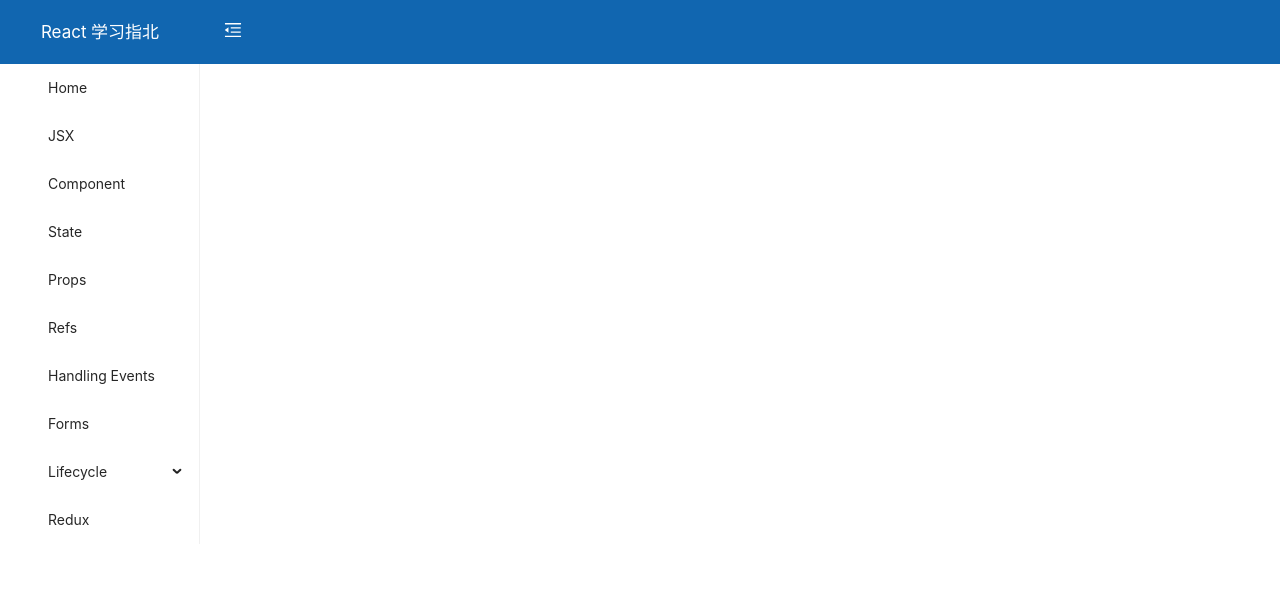
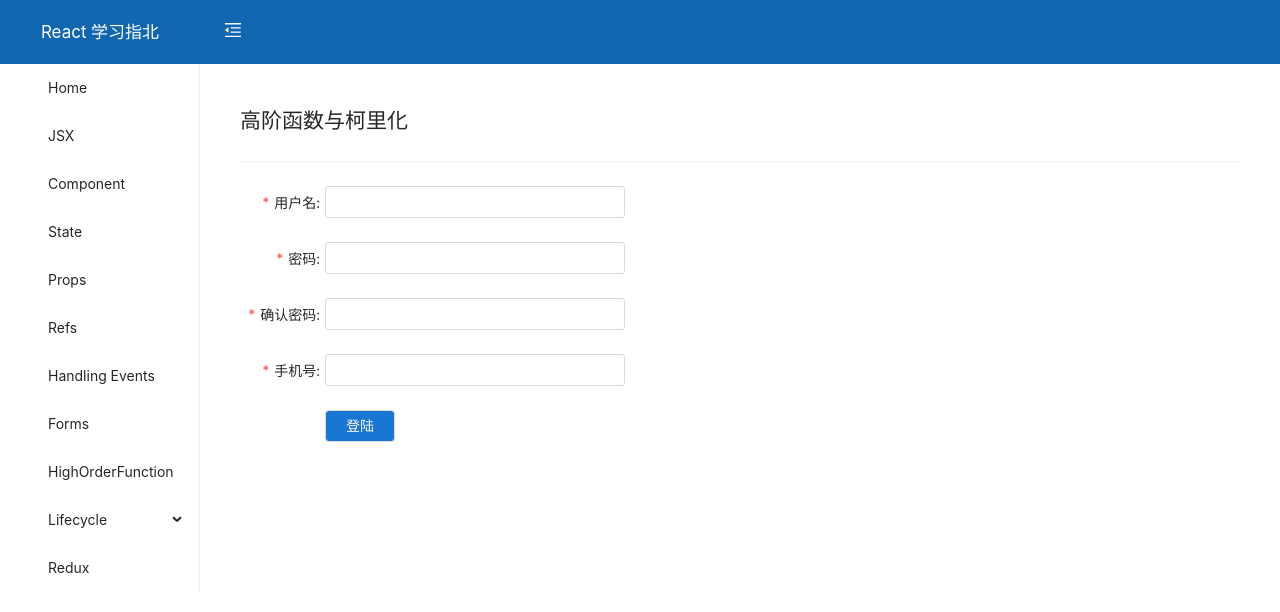
Before and after one commit to StevieTaylor/react-studying, a React (Create React App) app: page /high-order-function in a window 1280 px wide. Shown: the top 612 px of the page. Built offline with nearby package versions, Linux system fonts and the light colour scheme.

Commit message:
[feat] 高阶函数与柯里化

```diff
--- /dev/null
+++ b/src/pages/HighOrderFunction/index.tsx
@@ -0,0 +1,84 @@
+/*
+ * @Author: Stevie
+ * @Date: 2021-05-14 23:09:21
+ * @LastEditTime: 2021-05-16 16:35:23
+ * @LastEditors: Stevie
+ * @Description: 高阶函数与柯里化
+ */
+import * as React from 'react'
+import { Divider, message } from 'antd'
+
+// - 高阶函数: 符合下列1和2任意其中一条,即为高阶函数
+// - 1. 函数接收的参数是一个函数
+// - 2. 函数调用的返回值是一个函数
+// - 常见高阶函数: Promise、setTimeout、array.filter()
+class HighOrderFunction extends React.Component {
+
+  state = {
+    username: '',
+    password: '',
+    confirmPassword: '',
+    phoneNumber: '',
+  }
+
+  // * 柯里化: 通过函数调用并继续返回函数的方式, 将使用多个参数的1个函数转换为多个只使用1个参数的函数的编码技术
+  saveFormItem = (formItem: string) => {
+    return (e: React.BaseSyntheticEvent) => {
+      this.setState({
+        [formItem]: e.target.value,
+      })
+    }
+  }
+
+  login = (e: React.FormEvent<HTMLButtonElement>) => {
+    e.preventDefault()
+    const { username, password, confirmPassword, phoneNumber } = this.state
+    if (username && password && confirmPassword && phoneNumber) {
+      message.info(
+        <div>
+          <p>用户名:{username}</p>
+          <p>密码:{password}</p>
+          <p>确认密码:{confirmPassword}</p>
+          <p>手机号:{phoneNumber}</p>
+        </div>
+      )
+    } else {
+      message.error('请完善表单')
+    }
+  }
+
+  render() {
+    return (
+      <div>
+        <h2>高阶函数与柯里化</h2>
+        <Divider type='horizontal'></Divider>
+        <form>
+          <div className='form-item'>
+            <label className='required'>用户名:</label>
+            <input onChange={this.saveFormItem('username')} />
+          </div>
+          <div className='form-item'>
+            <label className='required'>密码:</label>
+            <input onChange={this.saveFormItem('password')} />
+          </div>
+          <div className='form-item'>
+            <label className='required'>确认密码:</label>
+            <input onChange={this.saveFormItem('confirmPassword')} />
+          </div>
+          <div className='form-item'>
+            <label className='required'>手机号:</label>
+            <input onChange={this.saveFormItem('phoneNumber')} />
+          </div>
+          <div className='form-item'>
+            <label></label>
+            <button className='primary-button' onClick={this.login}>
+              登陆
+            </button>
+          </div>
+        </form>
+      </div>
+    )
+  }
+}
+
+export default HighOrderFunction
--- a/src/router/config.ts
+++ b/src/router/config.ts
@@ -1,7 +1,7 @@
 /*
  * @Author: Stevie
  * @Date: 2021-03-27 14:49:21
- * @LastEditTime: 2021-05-13 16:57:03
+ * @LastEditTime: 2021-05-16 16:31:04
  * @LastEditors: Stevie
  * @Description:
  * @FilePath: /react-learning-demo/src/router/config.ts
@@ -18,6 +18,7 @@
 import ReduxDemo from "@/pages/Redux";
 import HandlingEvents from "@/pages/HandlingEvents";
 import Forms from "@/pages/Forms";
+import HighOrderFunction from "@/pages/HighOrderFunction";
 
 export interface IRouterProps {
     path: string;
@@ -87,6 +88,13 @@
         title: 'Forms'
     },
     {
+        path: '/high-order-function',
+        exact: true,
+        component: HighOrderFunction,
+        icon: 'shezhi',
+        title: 'HighOrderFunction'
+    },
+    {
         path: '/lifecycle',
         exact: true,
         icon: 'shijian',
```
